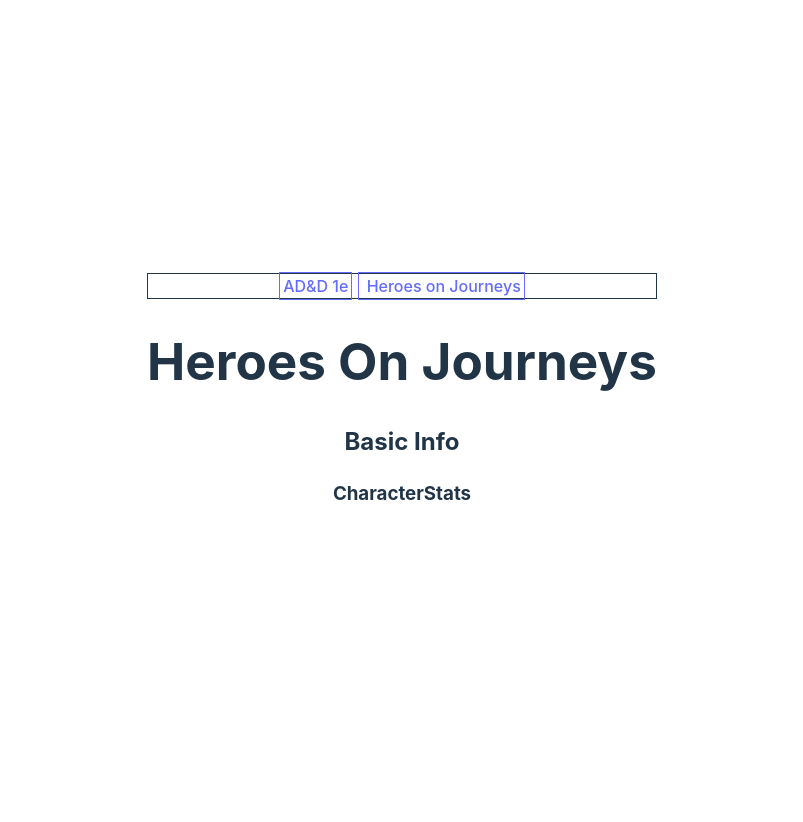
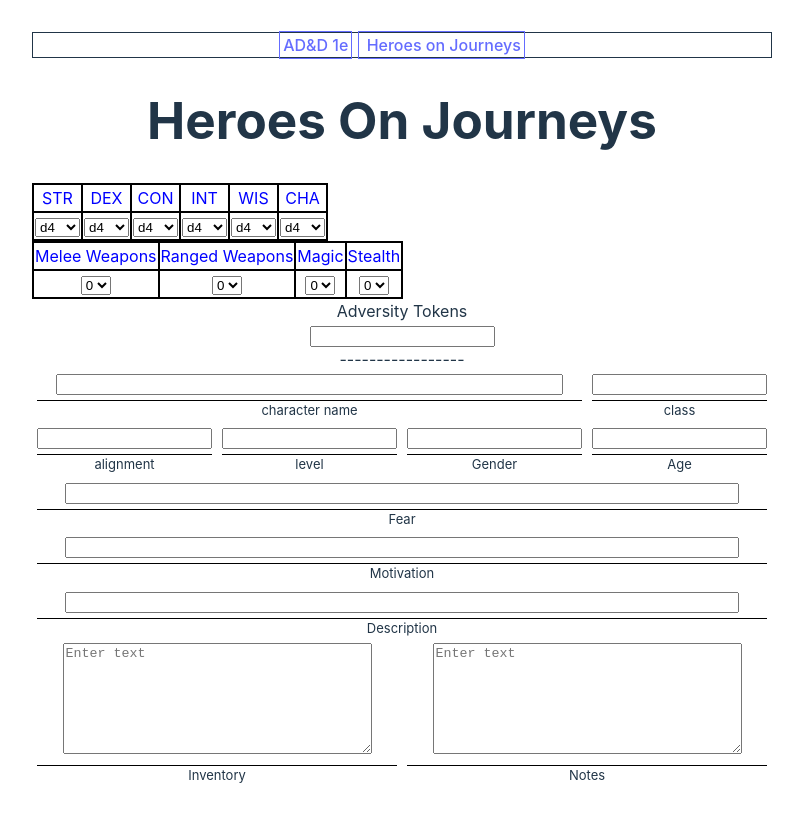
Before and after one commit to danielmerritt001/Character-Sheets, a React (Vite) app: page /HeroesOnJourneys in a window 1280 px wide. Shown: the whole page, without its empty margins (238-1041 px from the left). Before the commit the page ends 800 px from the top, so only its background shows below. Built offline with nearby package versions, Linux system fonts and the light colour scheme; the HTML template or start-up script is replaced by a standard one.

Commit message:
functional Heroes on Journeys for One Shot

```diff
--- a/src/components/HeroesOnJourneys/BasicInfo/BasicInfo.jsx
+++ b/src/components/HeroesOnJourneys/BasicInfo/BasicInfo.jsx
@@ -1,6 +1,59 @@
+
+//css
+//css
+import styles from "./BasicInfo.module.css"
+
 const BasicInfo = () => {
   return (
-    <h2>Basic Info</h2>
+    <>
+      <div className={`${styles.basicInfo}`}>
+        <div className={`${styles.characterName}`}>
+          <input type="text" name="" className={`${styles.basicInfoInput}`} />
+          <div className={`${styles.basicInfoPrompt}`}>character name</div>
+        </div>
+        <div className={`${styles.class}`}>
+          <input type="text" name="" className={`${styles.basicInfoInput}`} />
+          <div className={`${styles.basicInfoPrompt}`}>class</div>
+        </div>
+        <div className={`${styles.alignment}`}>
+          <input type="text" name="" className={`${styles.basicInfoInput}`} />
+          <div className={`${styles.basicInfoPrompt}`}>alignment</div>
+        </div>
+        <div className={`${styles.level}`}>
+          <input type="text" name="" className={`${styles.basicInfoInput}`} />
+          <div className={`${styles.basicInfoPrompt}`}>level</div>
+        </div>
+        <div className={`${styles.basicInfoGender}`}>
+          <input type="text" name="" className={`${styles.basicInfoInput}`} />
+          <div className={`${styles.basicInfoPrompt}`}>Gender</div>
+        </div>
+        <div className={`${styles.age}`}>
+          <input type="text" name="" className={`${styles.basicInfoInput}`} />
+          <div className={`${styles.basicInfoPrompt}`}> Age</div>
+        </div>
+        <div className={`${styles.fear}`}>
+          <input type="text" name="" className={`${styles.basicInfoInput}`} />
+          <div className={`${styles.basicInfoPrompt}`}>Fear</div>
+        </div>
+        <div className={`${styles.motivation}`}>
+          <input type="text" name="" className={`${styles.basicInfoInput}`} />
+          <div className={`${styles.basicInfoPrompt}`}>Motivation</div>
+        </div>
+        <div className={`${styles.description}`}>
+          <input type="text" name="" className={`${styles.basicInfoInput}`} />
+          <div className={`${styles.basicInfoPrompt}`}>Description</div>
+        </div>
+          <div className={`${styles.inventory}`}>
+          <textarea rows="7" cols="36" name="text" placeholder="Enter text"></textarea>
+          <div className={`${styles.basicInfoPrompt}`}>Inventory</div>
+        </div>
+        <div className={`${styles.notes}`}>
+          <textarea rows="7" cols="36" name="text" placeholder="Enter text"></textarea>
+          <div className={`${styles.basicInfoPrompt}`}>Notes</div>
+        </div>
+
+      </div>
+    </>
   );
 }
 
--- a/src/components/HeroesOnJourneys/BasicInfo/BasicInfo.module.css
+++ b/src/components/HeroesOnJourneys/BasicInfo/BasicInfo.module.css
@@ -0,0 +1,39 @@
+.basicInfoPrompt {
+  border-top: 1px solid black;
+  margin: 5px;
+  font-size: small;
+}
+.basicInfo {
+  display: grid;
+  grid-template-columns: 25% 25% 25% 25%;
+  border-top: none;
+}
+
+.basicInfoInput {
+  width: 90%;
+}
+
+.characterName {
+  grid-column: 1 / span 3;
+
+}
+
+.fear {
+  grid-column: 1 / span 4;
+}
+
+.motivation {
+  grid-column: 1 / span 4;
+}
+
+.description {
+  grid-column: 1 / span 4;
+}
+
+.inventory {
+  grid-column: 1 / span 2;
+}
+
+.notes {
+  grid-column: 3 / span 2;
+}
--- a/src/components/HeroesOnJourneys/CharStats/CharStats.jsx
+++ b/src/components/HeroesOnJourneys/CharStats/CharStats.jsx
@@ -1,6 +1,143 @@
+
+//css
+//css
+import styles from "./CharStats.module.css"
+
 const CharStats = () => {
   return (
-    <h3>CharacterStats</h3>
+    <>
+      <table className={`${styles.table}`}>
+      <tbody >
+          <tr className={`${styles.tableRow}`}>
+            <td>STR</td>
+            <td>DEX</td>
+            <td>CON</td>
+            <td>INT</td>
+            <td>WIS</td>
+            <td>CHA</td>
+          </tr>
+          <tr className={`${styles.tableRow}`}>
+            <td>
+              <select name="dice stats">
+                <option value="d4">d4</option>
+                <option value="d6">d6</option>
+                <option value="d8">d8</option>
+                <option value="d10">d10</option>
+                <option value="d12">d12</option>
+                <option value="d20">d20</option>
+              </select>
+              </td>
+            <td>
+              <select name="dice stats">
+                <option value="d4">d4</option>
+                <option value="d6">d6</option>
+                <option value="d8">d8</option>
+                <option value="d10">d10</option>
+                <option value="d12">d12</option>
+                <option value="d20">d20</option>
+              </select>
+              </td>
+            <td>
+              <select name="dice stats">
+                <option value="d4">d4</option>
+                <option value="d6">d6</option>
+                <option value="d8">d8</option>
+                <option value="d10">d10</option>
+                <option value="d12">d12</option>
+                <option value="d20">d20</option>
+              </select>
+              </td>
+            <td>
+              <select name="dice stats">
+                <option value="d4">d4</option>
+                <option value="d6">d6</option>
+                <option value="d8">d8</option>
+                <option value="d10">d10</option>
+                <option value="d12">d12</option>
+                <option value="d20">d20</option>
+              </select>
+              </td>
+            <td>
+              <select name="dice stats">
+                <option value="d4">d4</option>
+                <option value="d6">d6</option>
+                <option value="d8">d8</option>
+                <option value="d10">d10</option>
+                <option value="d12">d12</option>
+                <option value="d20">d20</option>
+              </select>
+              </td>
+            <td>
+              <select name="dice stats">
+                <option value="d4">d4</option>
+                <option value="d6">d6</option>
+                <option value="d8">d8</option>
+                <option value="d10">d10</option>
+                <option value="d12">d12</option>
+                <option value="d20">d20</option>
+              </select>
+              </td>
+          </tr>
+        </tbody>
+      </table>
+      <table className={`${styles.table}`}>
+      <tbody >
+          <tr className={`${styles.tableRow}`}>
+            <td>Melee Weapons</td>
+            <td>Ranged Weapons</td>
+            <td>Magic</td>
+            <td>Stealth</td>
+          </tr>
+          <tr className={`${styles.tableRow}`}>
+            <td>
+              <select name="dice stats">
+                <option value="0">0</option>
+                <option value="1">1</option>
+                <option value="2">2</option>
+                <option value="3">3</option>
+                <option value="4">4</option>
+                <option value="5">5</option>
+              </select>
+              </td>
+            <td>
+              <select name="dice stats">
+                <option value="0">0</option>
+                <option value="1">1</option>
+                <option value="2">2</option>
+                <option value="3">3</option>
+                <option value="4">4</option>
+                <option value="5">5</option>
+              </select>
+              </td>
+            <td>
+              <select name="dice stats">
+                <option value="0">0</option>
+                <option value="1">1</option>
+                <option value="2">2</option>
+                <option value="3">3</option>
+                <option value="4">4</option>
+                <option value="5">5</option>
+              </select>
+              </td>
+            <td>
+              <select name="dice stats">
+                <option value="0">0</option>
+                <option value="1">1</option>
+                <option value="2">2</option>
+                <option value="3">3</option>
+                <option value="4">4</option>
+                <option value="5">5</option>
+              </select>
+              </td>
+
+          </tr>
+        </tbody>
+      </table>
+      <div>
+        <div>Adversity Tokens</div>
+        <input type="number" />
+      </div>
+    </>
   );
 }
 
--- a/src/components/HeroesOnJourneys/CharStats/CharStats.module.css
+++ b/src/components/HeroesOnJourneys/CharStats/CharStats.module.css
@@ -0,0 +1,9 @@
+.table {
+  border: 2px solid black;
+  color: blue;
+  border-collapse: collapse;
+}
+
+.tableRow, .tableRow > td {
+  border: 2px solid black;
+}
--- a/src/pages/HeroesOnJourneys/HeroesOnJourneys.jsx
+++ b/src/pages/HeroesOnJourneys/HeroesOnJourneys.jsx
@@ -6,8 +6,9 @@
   return (
     <>
       <h1>Heroes On Journeys</h1>
+      <CharStats />
+      <div>-----------------</div>
       <BasicInfo />
-      <CharStats />
     </>
   );
 }
```
